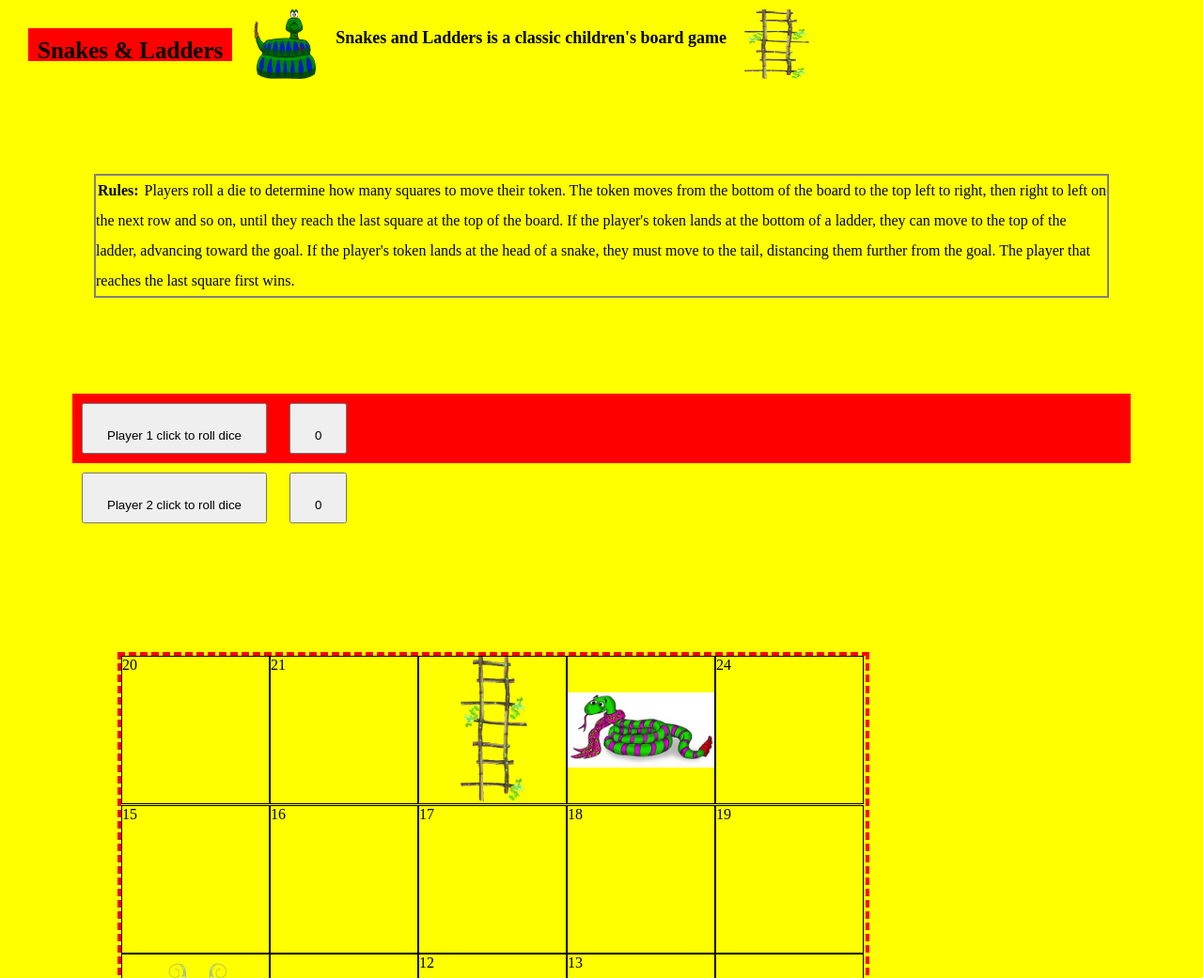
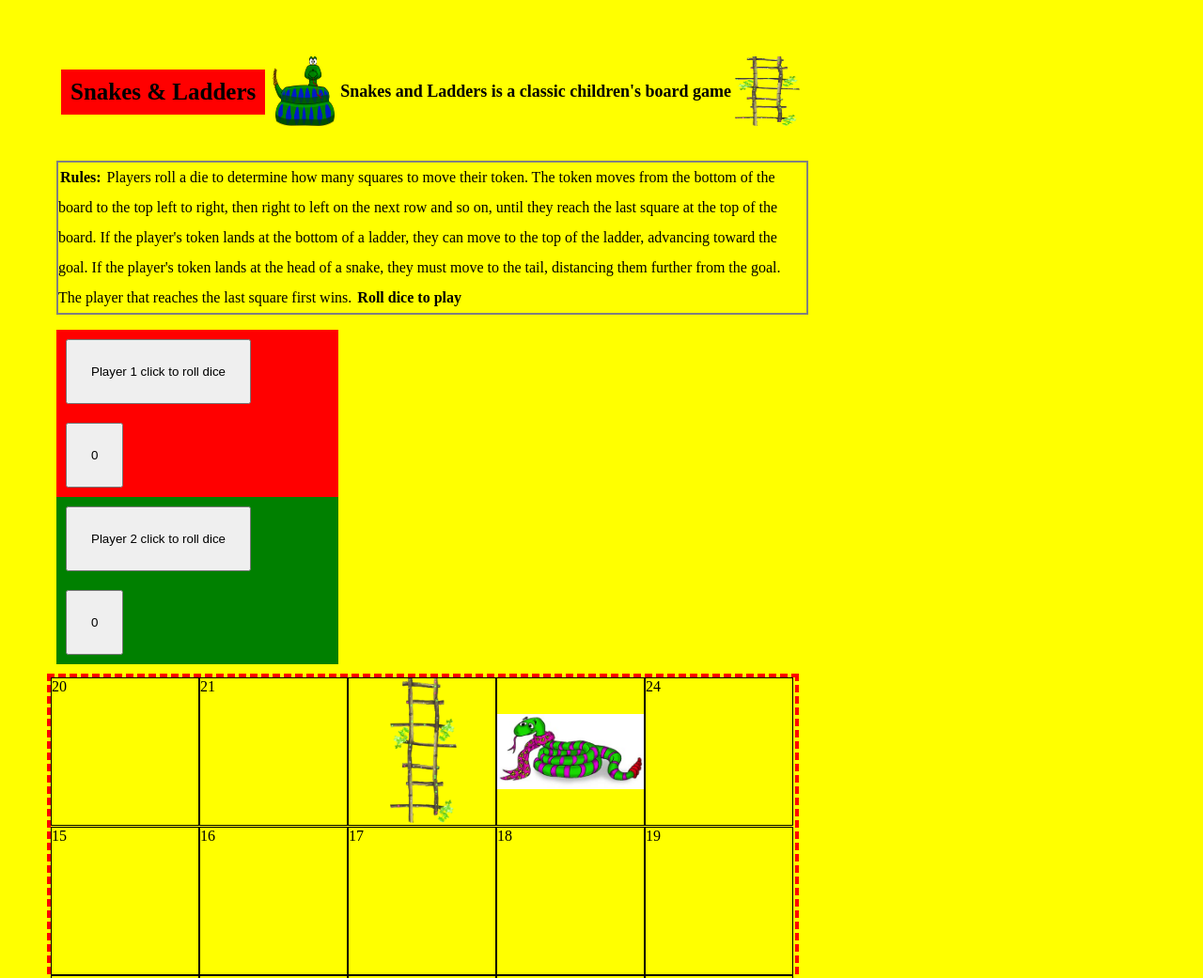
Before and after one commit to SumiSastri/wdi39-project-1, a plain HTML site: page index.html in a window 1280 px wide. Shown: the top 1041 px of the page at 94% size. Drawn offline with nearby package versions, Linux system fonts and the light colour scheme.

Commit message:
snakes and ladders final with css

```diff
--- a/css/style.css
+++ b/css/style.css
@@ -8,16 +8,16 @@ body{
   margin: 0;
   padding: 0;
 }
-.introduction{
-  height: 50px;
-  width:  850px;
-  margin: 10px 50px;
+
+main{
+  margin: 50px;
+
 }
 
 header{
-  display: flex;
-  margin: 10px;
-  height: 75px;
+display: flex;
+margin: 10px;
+align-items: center;
 }
 
 .headerimage1 {
@@ -30,49 +30,59 @@ header{
   width:  75px;
 }
 
-.playerdice1, .playerdice2, .playertwodice1, .playertwodice2{
-  margin:10px;
-  padding:25px;
+.uiux{
+  display: block;
   align-items: center;
-  height: 15px;
+  padding: 10px;
 }
 
 .playerButton {
   background-color: red;
+  width: 300px;
+  align-items: center;
 }
-#hidden {
-  /* visibility: hidden; */
-  background-color: black;
+
+.playertwoButton {
+  background-color: green;
+  width: 300px;
 }
+
+.playerdice1, .playerdice2, .playertwodice1, .playertwodice2{
+  margin:10px;
+  padding: 25px;
+}
+
+.reset{
+  height: 50px;
+  width: 100px;
+  margin: 15px;
+  background-color: pink;
+  font-weight: bold;
+  font-size: 12px;
+}
+
 h1{
   background: red;
   text-align: center;
   font-size: 25px;
-  margin: 20px;
+  margin: 5px;
   padding: 10px;
 }
 
 h2{
-  margin: 20px 15px;
   font-size: 18px;
 }
 
 p{
-  margin: 100px;
-  padding; 15px;
+  margin, padding: 50px;
   border: solid 2px grey;
   line-height: 2em;
+  width: 800px;
 }
 
 strong{
   padding: 2px;
   margin: 0 4px 0 0;
-}
-
-.uiux{
-  margin: 2px 75px;
-  padding: 2px;
-  align-items: center;
 }
 
 .gamegrid{
@@ -81,7 +91,6 @@ strong{
   border: dashed 4px red;
   display: flex;
   flex-wrap: wrap-reverse;
-  margin: 125px;
 }
 
 .box {
@@ -95,7 +104,7 @@ strong{
   transition-property: background;
   transition-duration: 0.9s;
   transition-timing-function: linear;
-  transition-delay: 0.9s;
+  transition-delay: 0.5s;
 }
 
 .playerTwo {
@@ -103,10 +112,10 @@ strong{
   transition-property: background;
   transition-duration: 0.9s;
   transition-timing-function: linear;
-  transition-delay: 0.9s;
+  transition-delay: 0.5s;
 }
 
-.playerTwo.player {
+.playerTwo.player{
   background: linear-gradient(red, green)
 }
 
--- a/index.html
+++ b/index.html
@@ -1,16 +1,17 @@
 <!DOCTYPE html>
 <html lang="en" dir="ltr">
+
 <head>
   <meta charset="utf-8">
   <title>Snakes & Ladders</title>
-
   <link rel="stylesheet" href="https://cdnjs.cloudflare.com/ajax/libs/font-awesome/4.7.0/css/font-awesome.min.css">
   <link rel="stylesheet" href="css/style.css">
   <script src="https://cdnjs.cloudflare.com/ajax/libs/jquery/3.1.1/jquery.min.js" charset="utf-8"></script>
   <script src="scripts/main.js" charset="utf-8"></script>
+</head>
 
-</head>
 <body>
+
 <main>
   <header>
     <h1>Snakes & Ladders</h1>
@@ -18,20 +19,17 @@
     <h2>Snakes and Ladders is a classic children's board game</h2>
     <img src="Images/ladder-1.png" class ='headerimage2' alt="picture of snake" />
   </header>
+
+<div class="uiux">
   <p><strong>Rules:</strong>Players roll a die to determine how many squares to move their token. The token moves from the bottom of the board to the top left to right, then right to left on the next row and so on, until they reach the last square at the top of the board.
 
     If the player's token lands at the bottom of a ladder, they can move to the top of the ladder, advancing toward the goal. If the player's token lands at the head of a snake, they must move to the tail, distancing them further from the goal.
 
-      The player that reaches the last square first wins.</p>
-
-      <div class="gamewrapper">
-
-        <div class="uiux">
+    The player that reaches the last square first wins. <strong>Roll dice to play</strong></p>
       <div class="playerButton">
         <button type="button" name="button"class ="playerdice1">Player 1 click to roll dice</button>
         <button type="button" name="button"class="playerdice2">0</button>
       </div>
-
       <div class="playertwoButton">
         <button type="button" name="button"class ="playertwodice1">Player 2 click to roll dice</button>
         <button type="button" name="button"class="playertwodice2">0</button>
@@ -40,6 +38,7 @@
 
     <div class="gamegrid">
     </div>
-      </div>
+</main>
+
   </body>
   </html>
--- a/scripts/main.js
+++ b/scripts/main.js
@@ -15,6 +15,8 @@ $(() => {
 
 
   //create grid in jquery append to html
+
+
   function createGameboard() {
     for (let i = 0; i <= gridNumbers; i++){
       if(i === 0) {
```
Also changed, not shown: briefs/snakes and ladders/DOM-structure.png (added), 2 other files. Lines whose indentation alone changed are shown as unchanged.
